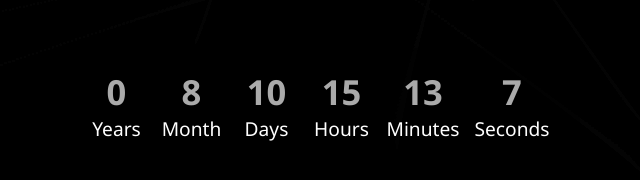
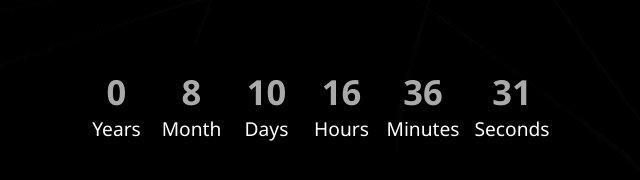
Before and after one commit to DuskFamq/time, a plain HTML site: page index.html in a window 1280 px wide. Shown: the part 608-788 px from the top of the page, 322-962 px from the left. Drawn offline with Linux system fonts and the light colour scheme.

Commit message:
Update index.html

```diff
--- a/index.html
+++ b/index.html
@@ -15,14 +15,59 @@
 
     <div id="elapsed-time">
         <div class="time-value"><span id="years">0</span>Years</div>
-        <div class="time-value"><span id="months">8</span>Month</div>
-        <div class="time-value"><span id="days">10</span>Days</div>
-        <div class="time-value"><span id="hours">15</span>Hours</div>
-        <div class="time-value"><span id="minutes">13</span>Minutes</div>
-        <div class="time-value"><span id="seconds">7</span>Seconds</div>
+        <div class="time-value"><span id="months">0</span>Month</div>
+        <div class="time-value"><span id="days">0</span>Days</div>
+        <div class="time-value"><span id="hours">0</span>Hours</div>
+        <div class="time-value"><span id="minutes">0</span>Minutes</div>
+        <div class="time-value"><span id="seconds">0</span>Seconds</div>
     </div>
 
     <script src="script/love.js"></script>
+    <script>
+        const startTime = new Date('2025-04-12T00:00:00');
 
+        function updateElapsedTime() {
+     	const now = new Date();
+
+        let years = now.getFullYear() - startTime.getFullYear();
+        let months = now.getMonth() - startTime.getMonth();
+        let days = now.getDate() - startTime.getDate();
+        let hours = now.getHours() - startTime.getHours();
+        let minutes = now.getMinutes() - startTime.getMinutes();
+        let seconds = now.getSeconds() - startTime.getSeconds();
+
+        if (seconds < 0) {
+            seconds += 60;
+            minutes--;
+          }
+        if (minutes < 0) {
+            minutes += 60;
+            hours--;
+          }
+        if (hours < 0) {
+            hours += 24;
+            days--;
+          }
+        if (days < 0) {
+            const prevMonth = new Date(now.getFullYear(), now.getMonth(), 0);
+            days += prevMonth.getDate();
+            months--;
+          }
+        if (months < 0) {
+            months += 12;
+            years--;
+          }
+
+        document.getElementById("years").textContent = years;
+        document.getElementById("months").textContent = months;
+        document.getElementById("days").textContent = days;
+        document.getElementById("hours").textContent = hours;
+        document.getElementById("minutes").textContent = minutes;
+        document.getElementById("seconds").textContent = seconds;
+        }
+
+        setInterval(updateElapsedTime, 1000);
+        updateElapsedTime();
+    </script>
 </body>
 </html>
```
